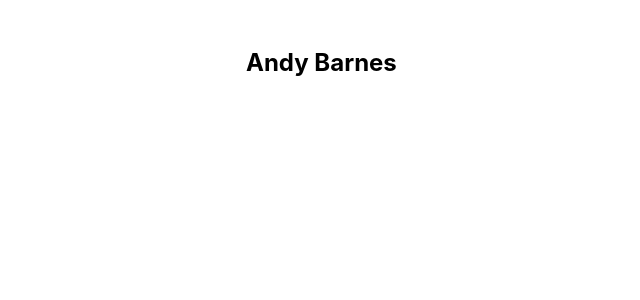
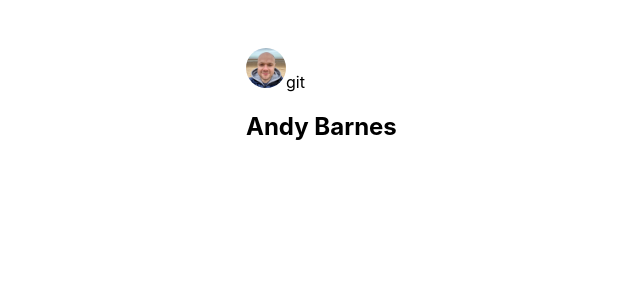
Before and after one commit to somedevsdo/blog, a Next.js app: page /author/andy in a window 1280 px wide. Shown: the top 300 px of the page, without its empty margins (122-762 px from the left). Built offline with nearby package versions, Linux system fonts and the light colour scheme.

Commit message:
Add sizes to Avatar and some examples

```diff
--- a/components/Avatar/Avatar.tsx
+++ b/components/Avatar/Avatar.tsx
@@ -1,20 +1,52 @@
 import Image from "next/image";
 import styles from "./Avatar.module.scss";
 
-const Avatar = () => {
+type AvatarSize = "x-small" | "small" | "large";
+
+interface IAvatarProps {
+  size?: AvatarSize;
+}
+
+/**
+ * The Avatar component
+ *
+ * @param props the Avatar props
+ * @returns the Avatar component
+ */
+const Avatar = (props: IAvatarProps): JSX.Element => {
+  const { size } = props;
+  let avatarSize: string;
+
+  switch (size) {
+    case "x-small":
+      avatarSize = "40px";
+      break;
+    case "small":
+      avatarSize = "52px";
+      break;
+    case "large":
+    default:
+      avatarSize = "152px";
+      break;
+  }
+
   return (
     <span className={styles.avatar}>
       <Image
         alt="Profile picture of Gillian Kent"
-        height="152px"
+        height={avatarSize}
         layout="fixed"
         objectFit="contain"
         src="/authors/benmatselby.jpg"
         title="Avatar"
-        width="152px"
+        width={avatarSize}
       />
     </span>
   );
 };
 
+Avatar.defaultProps = {
+  size: "large",
+};
+
 export default Avatar;
--- a/pages/author/[id].tsx
+++ b/pages/author/[id].tsx
@@ -3,6 +3,7 @@ import Image from "next/image";
 import { GetStaticPaths, GetStaticProps } from "next";
 import Layout from "../../components/Layout/Layout";
 import { getAllAuthorSlugs, getAuthorData } from "../../lib/authors";
+import Avatar from "../../components/Avatar/Avatar";
 
 interface IAuthor {
   name: string;
@@ -28,12 +29,13 @@ const Author = (props: IAuthorProps): JSX.Element => {
       </Head>
       <main>
         <article>
+          <Avatar size="x-small" />
+          git
           {author.profile ? (
             <Image alt={author.name} height={200} src={author.profile} width={200} />
           ) : (
             ""
           )}
-
           <h1>{author.name}</h1>
         </article>
       </main>
--- a/pages/post/[id].tsx
+++ b/pages/post/[id].tsx
@@ -4,6 +4,7 @@ import Link from "next/link";
 import Layout from "../../components/Layout/Layout";
 import { getAllPostIds, getPostData } from "../../lib/posts";
 import homeStyles from "../../components/Layout/Layout.module.scss";
+import Avatar from "../../components/Avatar/Avatar";
 
 interface IPost {
   title: string;
@@ -31,6 +32,7 @@ const Post = (props: IPostProps): JSX.Element => {
       <main>
         <article>
           <h1>{postData.title}</h1>
+          <Avatar size="small" />
           <div dangerouslySetInnerHTML={{ __html: postData.contentHtml }} />
         </article>
 
```
